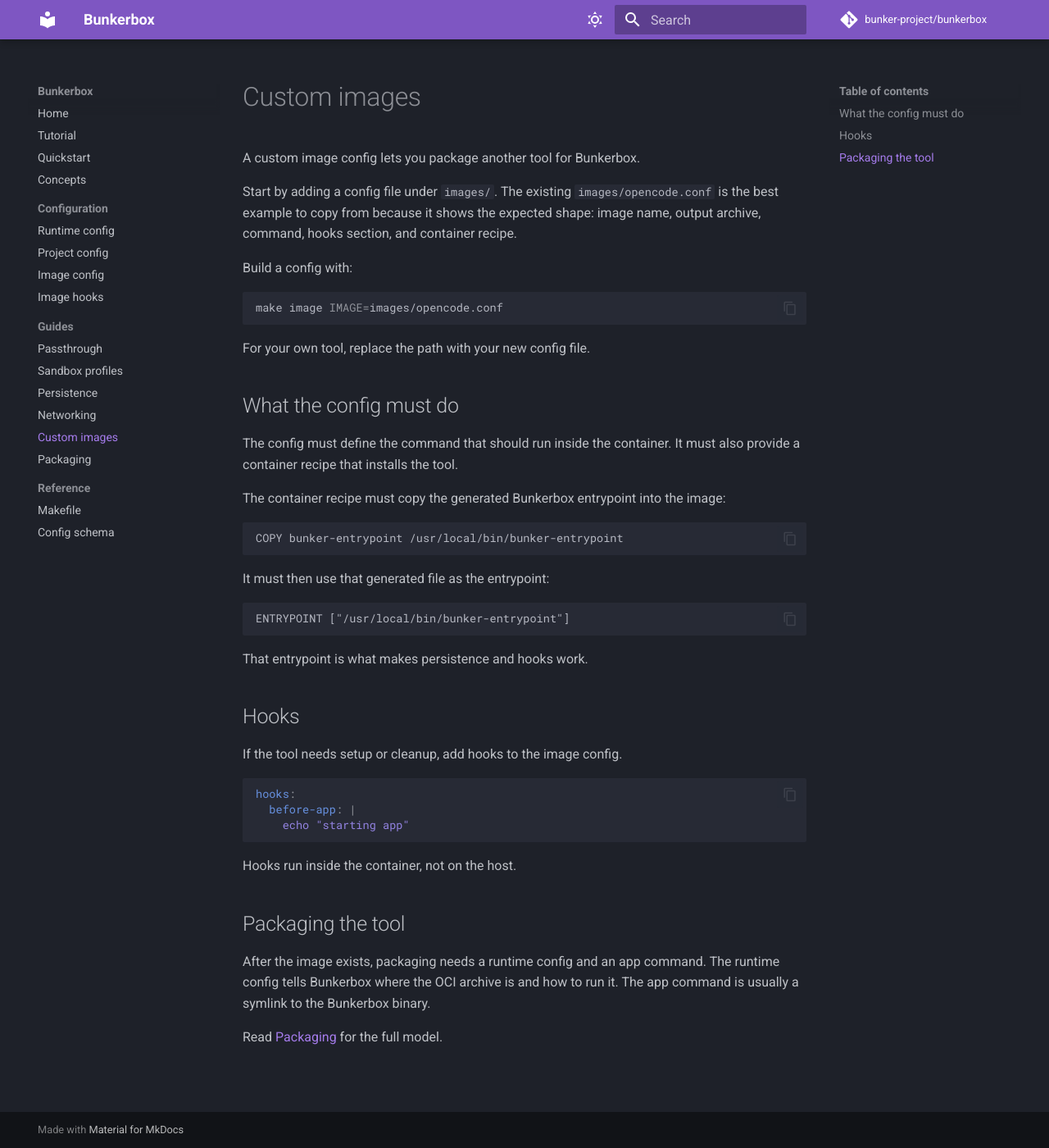
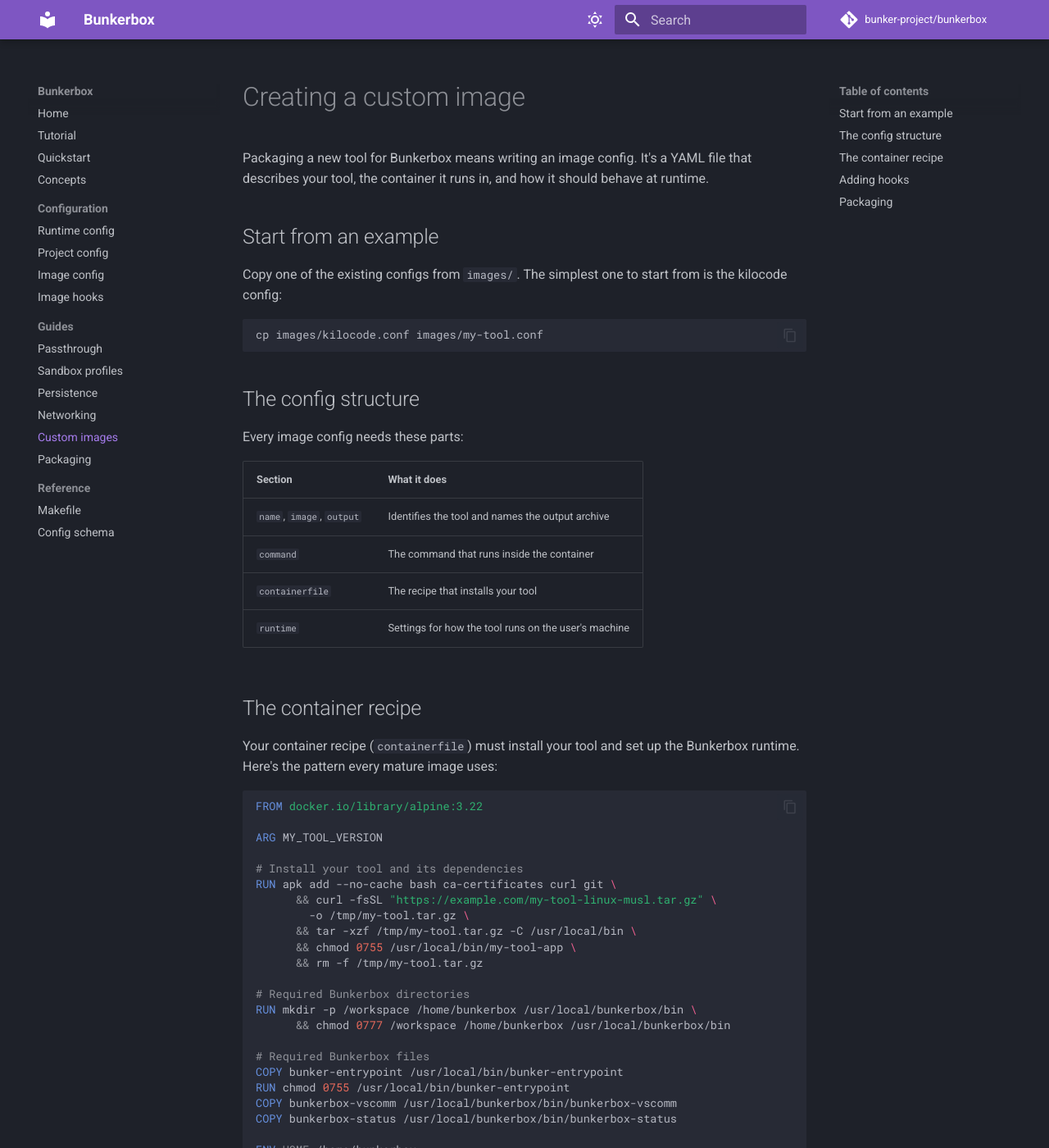
Before and after one commit to tinythings/bunkerbox, an MkDocs documentation site: the page built from docs/guides/custom-images.md, in a window 1280 px wide and 1400 px high. Shown: the whole window at 82% size. Built offline with MkDocs 1.6.1 and Material for MkDocs 9.7.7, drawn with Linux system fonts in a browser that asks for light colours; comment, search, counter and statistics services are not loaded; some of the changed text lies outside the part shown.

Commit message:
Update docs

````diff
--- a/docs/config/hooks.md
+++ b/docs/config/hooks.md
@@ -1,63 +1,84 @@
 # Image hooks
 
-Image hooks are small shell scripts stored in an image config. They run inside the container.
+Hooks let you run shell commands at specific points during your app's lifecycle inside the container. They're defined in your image config.
 
-Hooks are useful when a tool needs a little setup before it starts or cleanup after it exits. For example, a hook can create config directories, mark the workspace as safe for Git, print diagnostics when the app fails, or remove cache before state is saved.
+## When hooks run
 
-Build an image with hooks the same way you build any image config:
+Hooks fire in this order:
 
-```sh
-make image IMAGE=images/opencode.conf
+```
+container starts
+├─ before-home-load   ← before loading your saved home directory
+├─ before-app         ← right before your app starts
+├─ your app runs
+├─ after-app          ← after your app exits (always)
+├─ app-error          ← only if your app failed (exit code ≠ 0)
+├─ after-home-save    ← before saving your home directory
+container stops
 ```
 
-## Hook order
+## Showing status messages
 
-The generated entrypoint runs hooks in this order:
+During startup, Bunkerbox shows a status overlay while the container boots. You can update what it says from inside a hook using the `bunkerbox-status` command:
 
-```text
-container starts
-before-home-load
-before-app
-run app
-after-app
-app-error, only if app failed
-after-home-save
-container exits
+```yaml
+hooks:
+  before-home-load: |
+    bunkerbox-status status set 'Loading saved state...'
+
+  before-app: |
+    bunkerbox-status status set 'Starting my-app...'
 ```
 
-All session management (creating the loop-mounted ext4 image, populating it from the persist home, recovering from crashes, syncing back on exit) happens on the host before the container starts and after it exits. The entrypoint inside the container is trivial — it just sets `HOME` and runs the app.
+The overlay hides automatically when your app produces its first output. If you want it to fade with a delay instead, use the `popup hide` command with a `SEC_` argument:
 
-`before-home-load` runs before the app starts but after the session home is bind-mounted. `before-app` runs right before the app command starts. `after-app` runs after the app exits, whether it succeeded or failed. `app-error` only runs when the app exits with a non-zero status. `after-home-save` runs before the container exits (before the host-side sync back to the persist home).
+```yaml
+hooks:
+  before-app: |
+    bunkerbox-status status set 'Launching my-app...'
+    bunkerbox-status popup hide "SEC_2"
+```
 
-## Example
+This shows "Launching my-app..." and then fades the overlay after 2 seconds, while your app is already running.
+
+## Practical examples
+
+Set up Git for the workspace:
 
 ```yaml
 hooks:
   before-app: |
     git config --global --add safe.directory /workspace
+```
 
+Clean up cache after the app exits:
+
+```yaml
+hooks:
   after-app: |
     rm -rf "$HOME/.cache"
-
-  app-error: |
-    echo "app failed with status $BUNKERBOX_APP_STATUS"
 ```
 
-The app exit code is available as:
+Show an error message when the app crashes:
 
-```text
-BUNKERBOX_APP_STATUS
+```yaml
+hooks:
+  app-error: |
+    bunkerbox-status popup info 'Error' 'The app exited unexpectedly'
 ```
 
-When persistent home is enabled, hooks can reference these paths:
+## Available paths
 
-```text
-BUNKERBOX_PERSIST_HOME=/bunkerbox-persist-home
+When persistent home is enabled, your hooks can use these paths:
+
+```
 HOME=/bunkerbox-persist-home
-XDG_CONFIG_HOME=/bunkerbox-persist-home/.config
-XDG_DATA_HOME=/bunkerbox-persist-home/.local/share
-XDG_STATE_HOME=/bunkerbox-persist-home/.local/state
-XDG_CACHE_HOME=/bunkerbox-persist-home/.cache
+XDG_CONFIG_HOME=$HOME/.config
+XDG_DATA_HOME=$HOME/.local/share
+XDG_STATE_HOME=$HOME/.local/state
+XDG_CACHE_HOME=$HOME/.cache
 ```
 
-Empty hooks do nothing. Hooks use `/bin/sh`.
+The app's exit code is available in the `BUNKERBOX_APP_STATUS` variable inside `after-app` and `app-error` hooks.
+
+Empty hooks are fine — they simply do nothing. Hooks use `/bin/sh`.
--- a/docs/config/image.md
+++ b/docs/config/image.md
@@ -1,18 +1,16 @@
 # Image config
 
-An image config tells Bunkerbox how to build an OCI archive for a tool.
+An image config is a YAML file that tells Bunkerbox how to package your tool into a container image. You put these under the `images/` directory.
 
-The config contains the image name, output archive name, app command, build arguments, hooks, optional extra files, and the container build recipe. You do not run the image builder directly. Use the Makefile:
+To build one:
 
 ```sh
-make image IMAGE=images/opencode.conf
+make image IMAGE=images/my-tool.conf
 ```
 
-The `IMAGE` parameter is the path to the image config. You can point it at any config file under `images/`.
+## A minimal example
 
-## Example
-
-This is the important top part of the OpenCode image config:
+Here is the top of the OpenCode image config:
 
 ```yaml
 name: opencode
@@ -26,38 +24,63 @@ build_args:
   OPENCODE_VERSION: "1.17.18"
 ```
 
-The `output` field decides the OCI archive name. After building this config, the archive is written as:
+The `output` field names the archive. After building, you get `bunkerbox-opencode-1.17.18.oci`.
 
-```text
-bunkerbox-opencode-1.17.18.oci
+## Required fields
+
+| Field | Purpose |
+|---|---|
+| `name` | Short name for the config |
+| `image` | Tag used during build and import |
+| `output` | Path to the OCI archive to create |
+| `command` | The command that runs inside the container |
+| `containerfile` | The Dockerfile/Podmanfile recipe |
+
+## Optional fields
+
+| Field | Purpose |
+|---|---|
+| `overwrite` | If `true`, replaces an existing archive instead of erroring |
+| `build_args` | Key-value pairs passed to the container build |
+| `hooks` | Shell commands that run at specific points (see [Hooks](hooks.md)) |
+| `files` | Extra files to copy into the build context |
+| `runtime` | Auto-generates a runtime config file |
+
+## Container recipe
+
+Your container recipe needs four things:
+
+**1. A musl base image:**
+
+```
+FROM docker.io/library/alpine:3.22
 ```
 
-## The generated entrypoint
+**2. The generated entrypoint script:**
 
-Every Bunkerbox image uses a generated entrypoint called:
-
-```text
-bunker-entrypoint
 ```
-
-Your container recipe must copy it into the image and use it as the entrypoint:
-
-```text
 COPY bunker-entrypoint /usr/local/bin/bunker-entrypoint
+RUN chmod 0755 /usr/local/bin/bunker-entrypoint
 ENTRYPOINT ["/usr/local/bin/bunker-entrypoint"]
 ```
 
-This generated entrypoint is important. It sets up the app home directory, runs hooks, starts the app command, and preserves the app exit status. All session management (loop mount, recovery, sync) happens on the host — the entrypoint itself is a thin wrapper.
+**3. The Bunkerbox helper binaries:**
 
-## Fields
+```
+COPY bunkerbox-vscomm /usr/local/bunkerbox/bin/bunkerbox-vscomm
+COPY bunkerbox-status /usr/local/bunkerbox/bin/bunkerbox-status
+```
 
-`name` is a short name for the image config. `image` is the local image tag used while building and importing. `output` is the OCI archive that will be written. `command` is the app command that runs inside the container. `containerfile` is the actual container build recipe.
+**4. A directory for the workspace and home:**
 
-Optional fields add behavior. `overwrite` allows replacing an existing archive. `build_args` passes values into the container build. `hooks` adds lifecycle shell snippets. `files` adds extra files to the build context. `runtime` auto-generates a runtime config file.
+```
+RUN mkdir -p /workspace /home/bunkerbox /usr/local/bunkerbox/bin \
+    && chmod 0777 /workspace /home/bunkerbox /usr/local/bunkerbox/bin
+```
 
-## Runtime section
+## Runtime settings
 
-The image author knows what runtime settings the tool needs (workspace mode, home persistence, network rules, and which files hold secrets). Define them once in the image config with the `runtime:` section, and the builder writes a runtime config automatically.
+Add a `runtime:` section to define how the tool should run on the user's machine:
 
 ```yaml
 runtime:
@@ -67,17 +90,14 @@ runtime:
   allow:
     - api.deepseek.com
   encrypt:
-    - ".local/share/opencode/auth.json"
-    - ".local/share/opencode/account.json"
+    - ".local/share/my-app/auth.json"
 ```
 
-When the builder finishes, it writes `<command>.conf` next to the OCI archive. The conf includes `oci` (the archive path) and `image` (the image tag) merged with everything from the `runtime:` section.
+The builder writes a `<command>.conf` file next to the archive, merging your `runtime:` settings with the archive path and image tag. For the OpenCode example above, you get:
 
-For the OpenCode config above, the builder would produce:
-
-```text
+```
 bunkerbox-opencode-1.17.18.oci
 opencode.conf
 ```
 
-The packager installs both files. The `opencode.conf` is ready to use — no hand-editing needed.
+Both files go into the package install. No hand-editing needed. See [Runtime config](runtime.md) for all options.
--- a/docs/guides/custom-images.md
+++ b/docs/guides/custom-images.md
@@ -1,49 +1,81 @@
-# Custom images
+# Creating a custom image
 
-A custom image config lets you package another tool for Bunkerbox.
+Packaging a new tool for Bunkerbox means writing an image config. It's a YAML file that describes your tool, the container it runs in, and how it should behave at runtime.
 
-Start by adding a config file under `images/`. The existing `images/opencode.conf` is the best example to copy from because it shows the expected shape: image name, output archive, command, hooks section, and container recipe.
+## Start from an example
 
-Build a config with:
+Copy one of the existing configs from `images/`. The simplest one to start from is the kilocode config:
 
 ```sh
-make image IMAGE=images/opencode.conf
+cp images/kilocode.conf images/my-tool.conf
 ```
 
-For your own tool, replace the path with your new config file.
+## The config structure
 
-## What the config must do
+Every image config needs these parts:
 
-The config must define the command that should run inside the container. It must also provide a container recipe that installs the tool.
+| Section | What it does |
+|---|---|
+| `name`, `image`, `output` | Identifies the tool and names the output archive |
+| `command` | The command that runs inside the container |
+| `containerfile` | The recipe that installs your tool |
+| `runtime` | Settings for how the tool runs on the user's machine |
 
-The container recipe must copy the generated Bunkerbox entrypoint into the image:
+## The container recipe
 
-```text
+Your container recipe (`containerfile`) must install your tool and set up the Bunkerbox runtime. Here's the pattern every mature image uses:
+
+```dockerfile
+FROM docker.io/library/alpine:3.22
+
+ARG MY_TOOL_VERSION
+
+# Install your tool and its dependencies
+RUN apk add --no-cache bash ca-certificates curl git \
+      && curl -fsSL "https://example.com/my-tool-linux-musl.tar.gz" \
+        -o /tmp/my-tool.tar.gz \
+      && tar -xzf /tmp/my-tool.tar.gz -C /usr/local/bin \
+      && chmod 0755 /usr/local/bin/my-tool-app \
+      && rm -f /tmp/my-tool.tar.gz
+
+# Required Bunkerbox directories
+RUN mkdir -p /workspace /home/bunkerbox /usr/local/bunkerbox/bin \
+      && chmod 0777 /workspace /home/bunkerbox /usr/local/bunkerbox/bin
+
+# Required Bunkerbox files
 COPY bunker-entrypoint /usr/local/bin/bunker-entrypoint
-```
+RUN chmod 0755 /usr/local/bin/bunker-entrypoint
+COPY bunkerbox-vscomm /usr/local/bunkerbox/bin/bunkerbox-vscomm
+COPY bunkerbox-status /usr/local/bunkerbox/bin/bunkerbox-status
 
-It must then use that generated file as the entrypoint:
-
-```text
+ENV HOME=/home/bunkerbox
+WORKDIR /workspace
 ENTRYPOINT ["/usr/local/bin/bunker-entrypoint"]
 ```
 
-That entrypoint is what makes persistence and hooks work.
+Key points:
+- Use an `x86_64` musl-based image like `alpine:3.22`
+- Copy `bunker-entrypoint` and set it as `ENTRYPOINT`
+- Copy `bunkerbox-vscomm` and `bunkerbox-status` — they go in `/usr/local/bunkerbox/bin/`
+- Create `/workspace` and `/home/bunkerbox` with write permissions
 
-## Hooks
+## Adding hooks
 
-If the tool needs setup or cleanup, add hooks to the image config.
+Hooks run shell commands at specific points during your tool's lifecycle:
 
 ```yaml
 hooks:
   before-app: |
-    echo "starting app"
+    bunkerbox-status status set 'Launching my-tool...'
+    bunkerbox-status popup hide "SEC_2"
 ```
 
-Hooks run inside the container, not on the host.
+During startup, the status overlay shows "Launching my-tool..." and then fades after 2 seconds while your tool is already running.
 
-## Packaging the tool
+For more details on hooks and what commands you can run, see [Hooks](../config/hooks.md).
 
-After the image exists, packaging needs a runtime config and an app command. The runtime config tells Bunkerbox where the OCI archive is and how to run it. The app command is usually a symlink to the Bunkerbox binary.
+## Packaging
 
-Read [Packaging](packaging.md) for the full model.
+After building, you'll have two files: the OCI archive and a runtime config. Both go into the system package. The runtime config tells Bunkerbox how to run your tool — workspace mode, network settings, which files to encrypt. Users invoke your tool through a symlink that points at the Bunkerbox binary.
+
+Read [Packaging](packaging.md) for the full distribution model.
````
